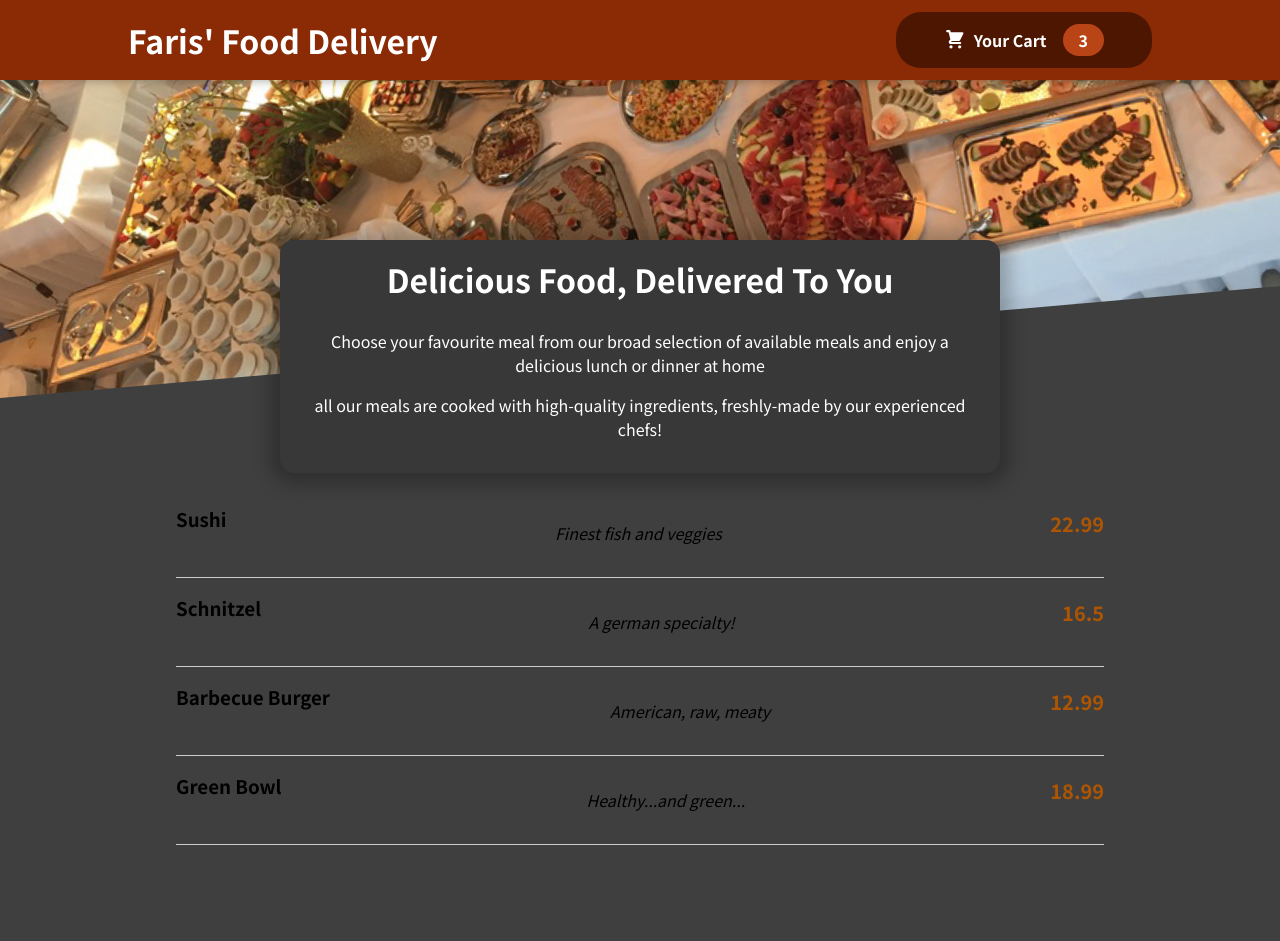
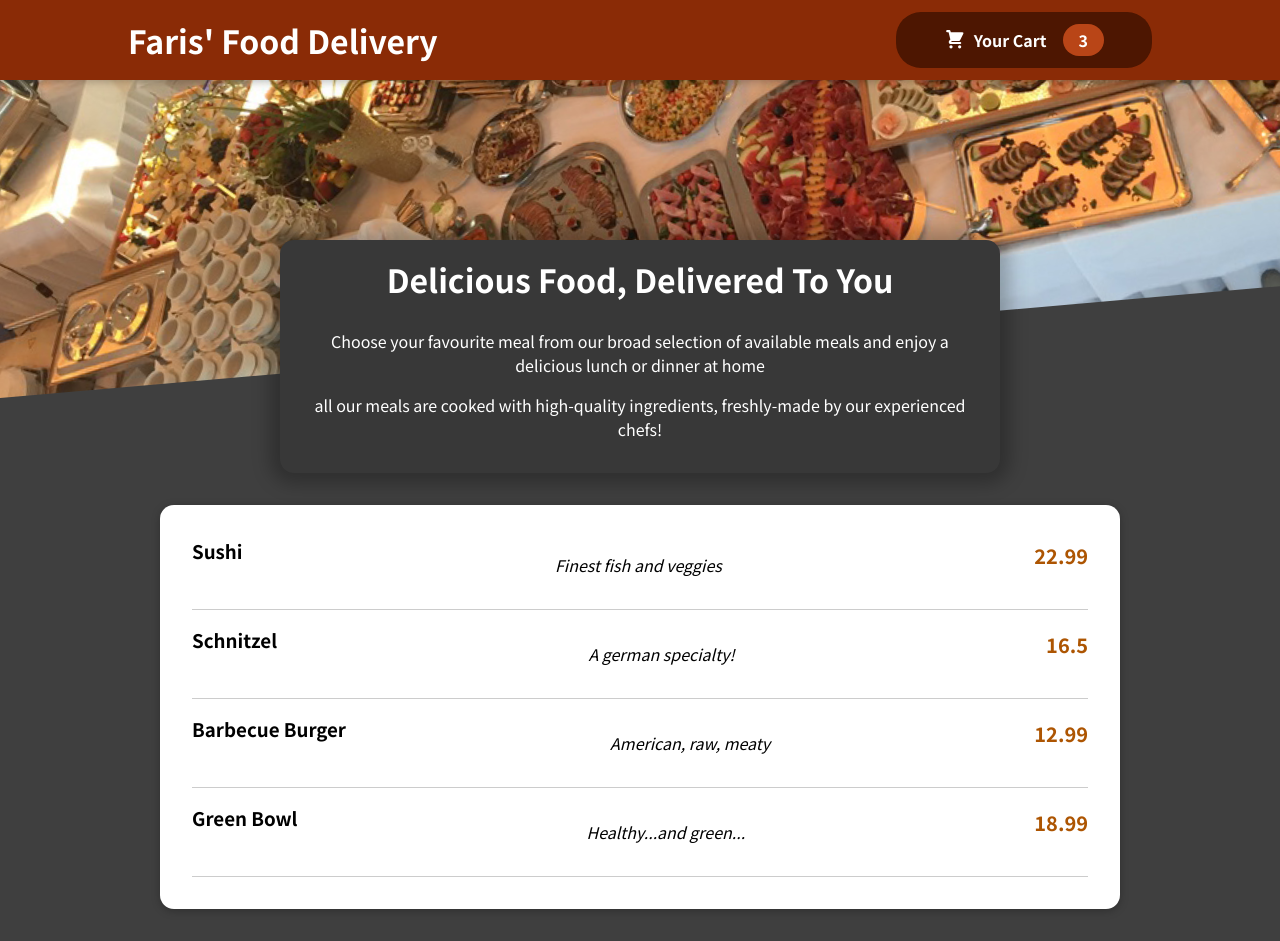
Before and after one commit to farischew/react-food-order-app, a React (Create React App) app: page / in a window 1280 px wide. Before the commit the page ends 877 px from the top, so only its background shows below. Built offline with nearby package versions, Linux system fonts and the light colour scheme.

Commit message:
Adds Card UI component and added to Meals

```diff
--- a/src/components/Meal/AvailableMeals.js
+++ b/src/components/Meal/AvailableMeals.js
@@ -1,6 +1,7 @@
 import MealItem from "./MealItem";
 
 import classes from "./AvailableMeals.module.css";
+import Card from "../UI/Card";
 
 const DUMMY_MEALS = [
   {
@@ -35,9 +36,9 @@
   ));
 
   return (
-    <section className={classes.meals}>
+    <Card className={classes.meals}>
       <ul>{mealsList}</ul>
-    </section>
+    </Card>
   );
 };
 
--- /dev/null
+++ b/src/components/UI/Card.js
@@ -0,0 +1,9 @@
+import classes from "./Card.module.css";
+
+const Card = (props) => {
+  return (
+    <div className={`${classes.card} ${props.className}`}>{props.children}</div>
+  );
+};
+
+export default Card;
--- /dev/null
+++ b/src/components/UI/Card.module.css
@@ -0,0 +1,6 @@
+.card {
+  padding: 1rem;
+  box-shadow: 0 2px 8px rgba(0, 0, 0, 0.25);
+  border-radius: 14px;
+  background-color: white;
+}
```
